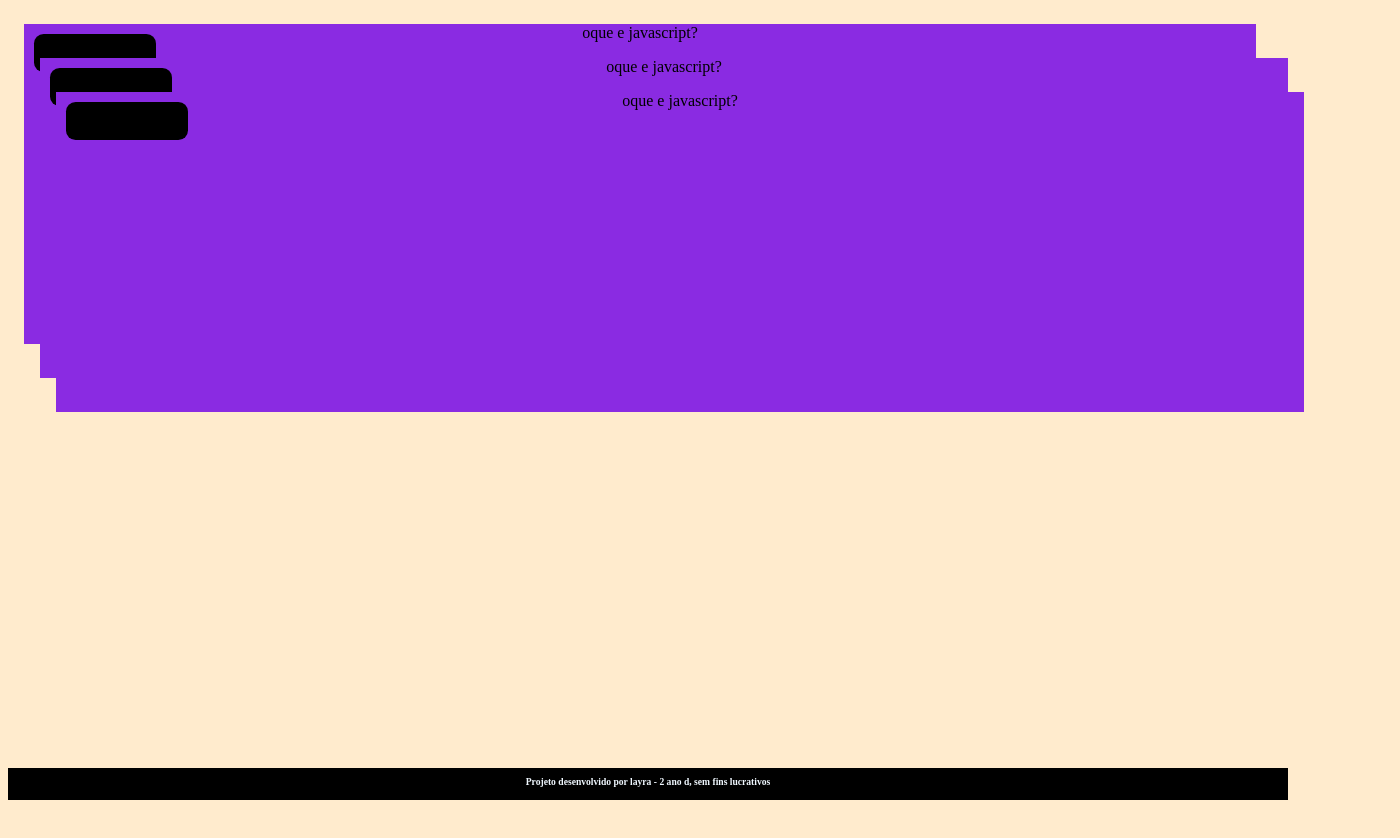
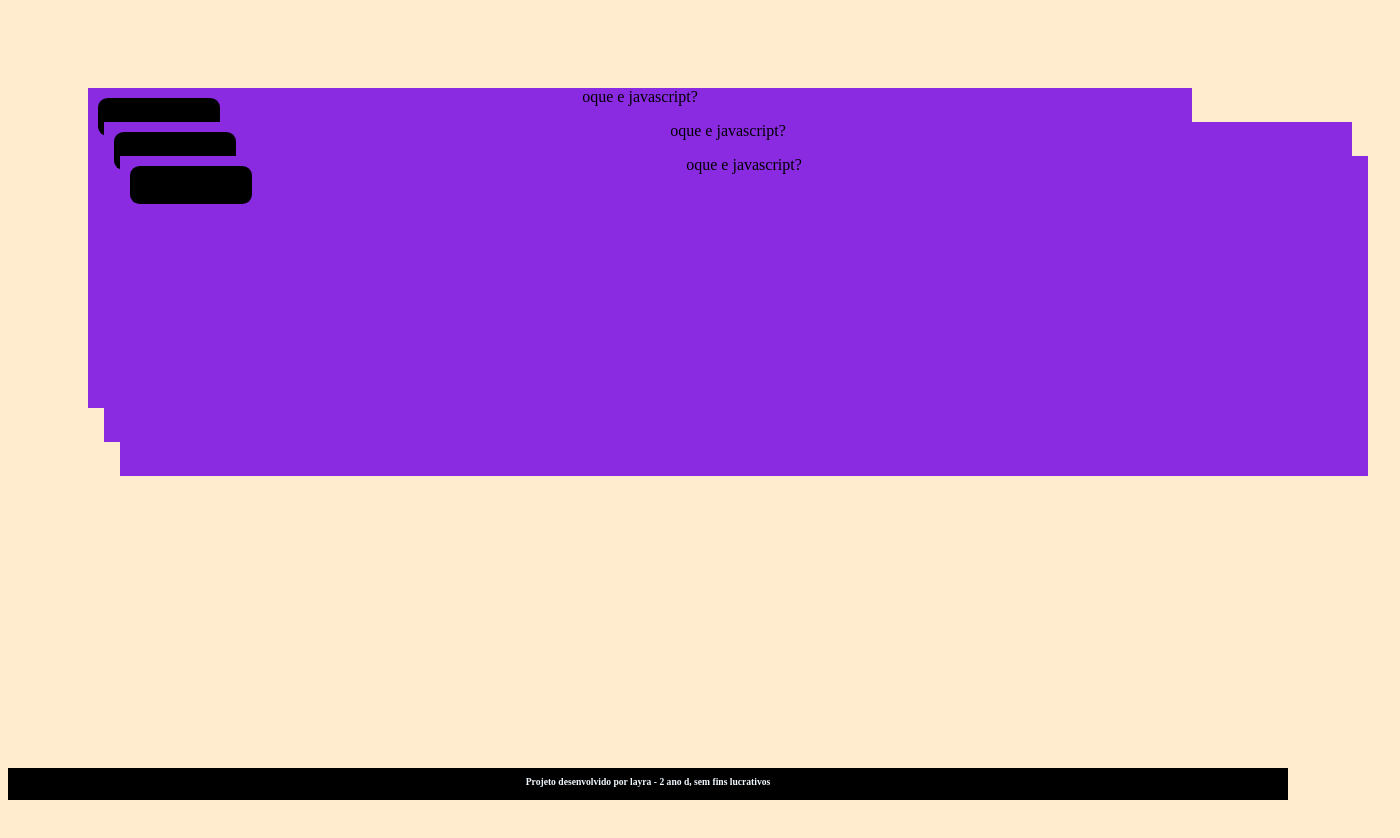
Before and after one commit to cafecomleitee/flashcard-2d, a plain HTML site: page index.html in a window 1280 px wide. Shown: the whole page, 1400 px wide, since content can reach past the window. Drawn offline with Linux system fonts and the light colour scheme.

Commit message:
Update style.css

```diff
--- a/assets/style.css
+++ b/assets/style.css
@@ -8,8 +8,13 @@ body {
     font-family: Bai jamjuree;
 }
 
+
 #container {
     display: flex;
+    flex-wrap
+    justify-content: space-between;
+    padding: 4rem;
+    gap: 3rem;
 }
 
 .cartao {
```
